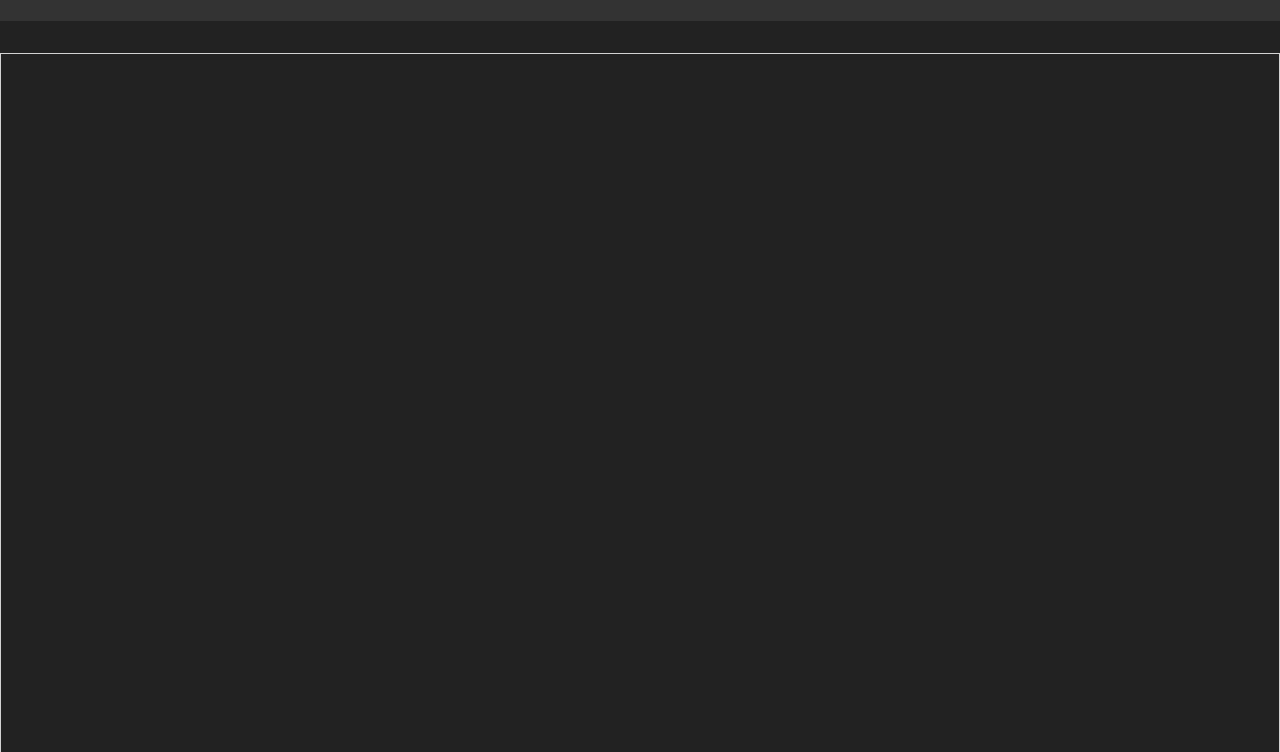
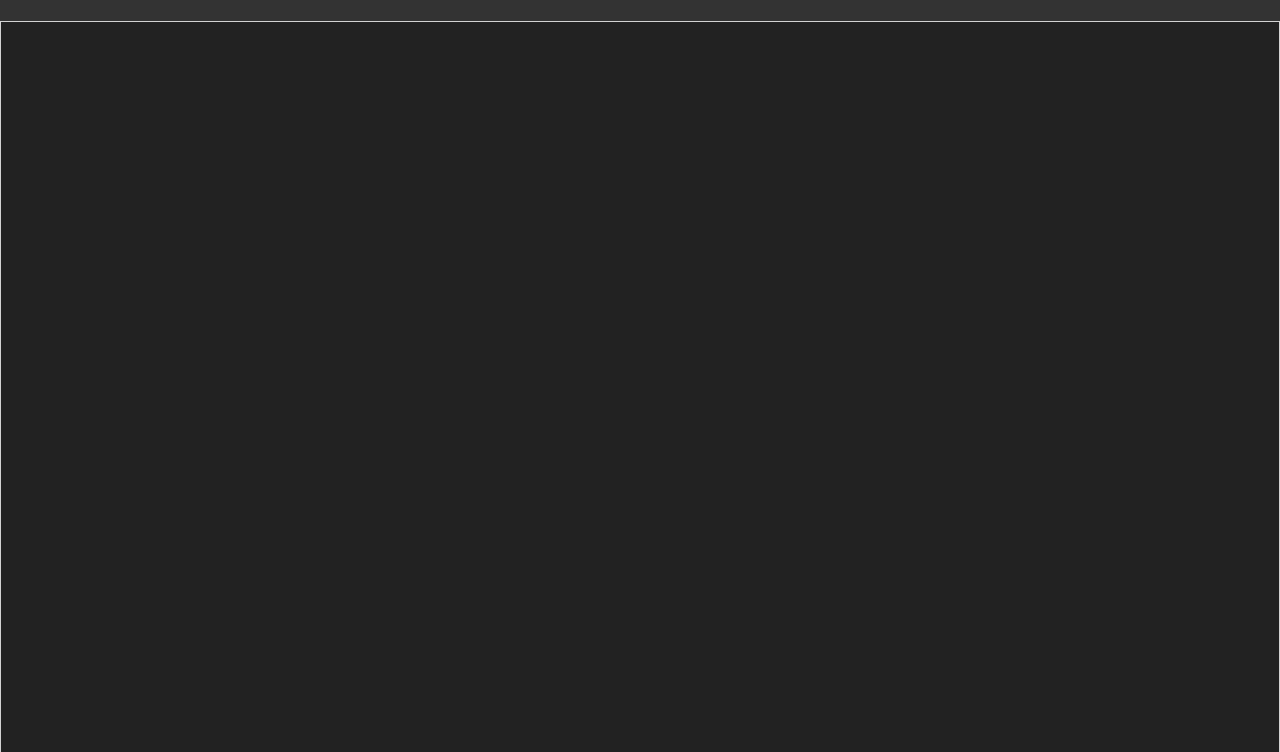
Before and after one commit to jurisgpt/GrizlyUDVacator, a plain HTML site: page docs/legal_graph_interactive.html in a window 1280 px wide. Shown: the part 48-800 px from the top of the page. Drawn offline with nearby package versions, Linux system fonts and the light colour scheme.

Commit message:
Revert to original working version of legal graph page

```diff
--- a/docs/legal_graph_interactive.html
+++ b/docs/legal_graph_interactive.html
@@ -56,12 +56,11 @@
     }
     #mynetwork {
       width: 100%;
-      height: 100vh;
+      height: 800px;
       background-color: #222222;
       border: 1px solid lightgray;
       position: relative;
       float: left;
-      margin-top: 2rem;
     }
   </style>
 </head>
@@ -74,7 +73,6 @@
     <div id="mynetwork" tabindex="0" aria-label="Interactive graph of legal code sections and entities"></div>
   </main>
 
-  <script type="text/javascript" src="https://cdnjs.cloudflare.com/ajax/libs/vis-network/9.1.2/dist/vis-network.min.js"></script>
   <script type="text/javascript">
     // Initialize global variables
     var network = null;
```
